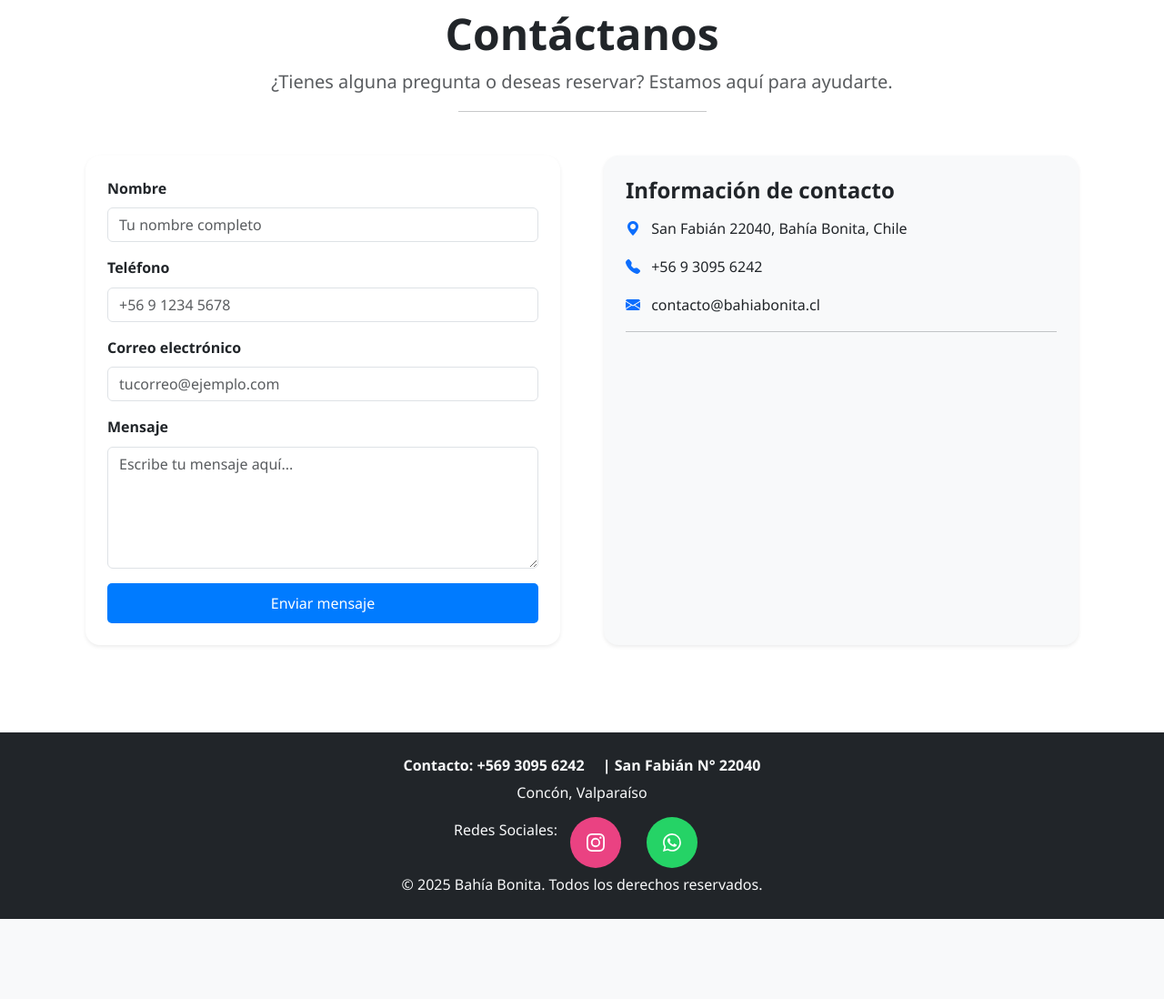
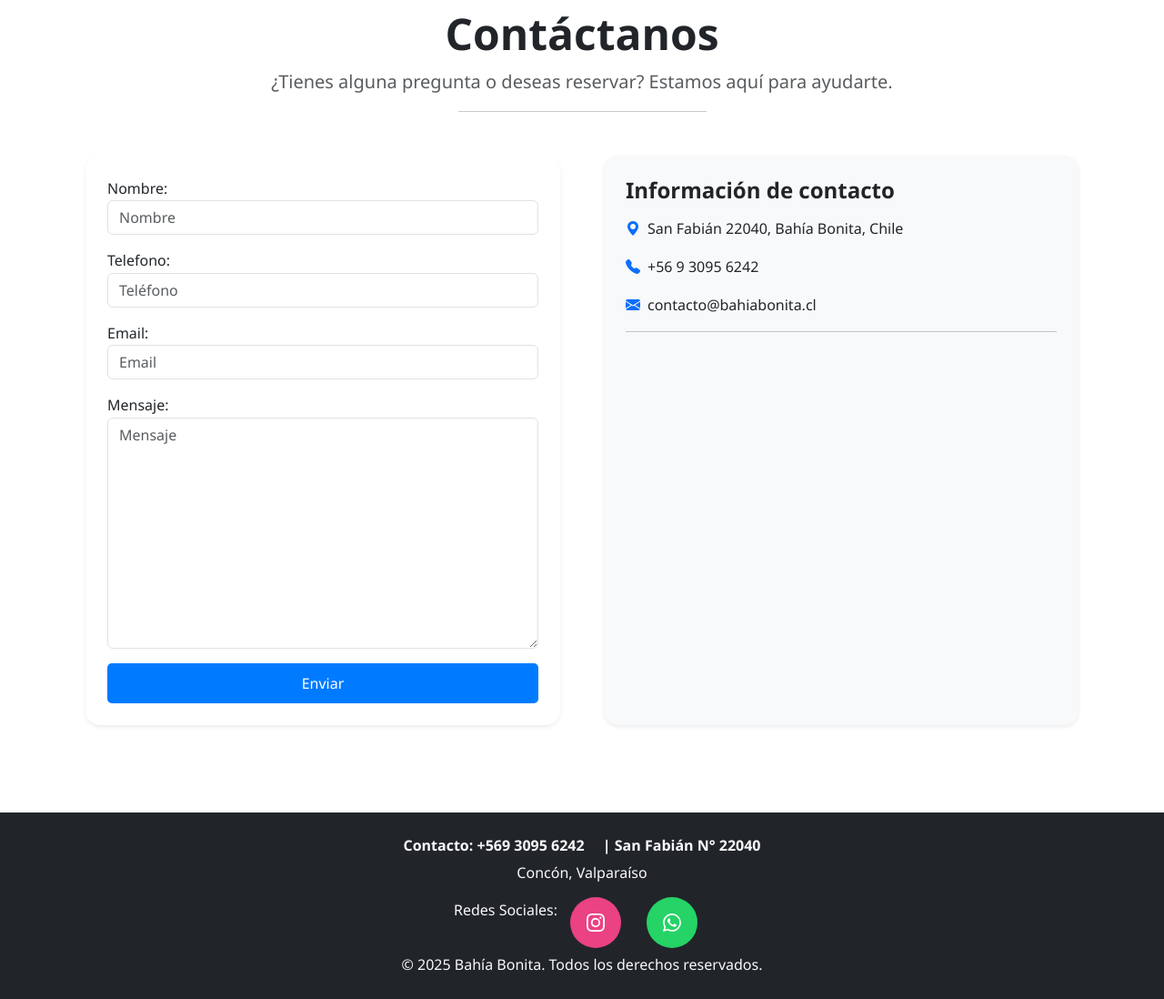
Before and after one commit to MaDemartini/BahiaBonita, a Django app: page /contacto/ in a window 1280 px wide. Shown: the part 190-1288 px from the top of the page at 91% size. Before the commit the page ends 1200 px from the top, so only its background shows below. Run offline with Django 5.2, Linux system fonts and the light colour scheme; some libraries are stand-ins or nearby versions.

Commit message:
contacto
se deja funcionando contacto

```diff
--- a/projects/forms.py
+++ b/projects/forms.py
@@ -1,6 +1,6 @@
 from django import forms
 from django.core.exceptions import ValidationError
-from .models import Persona, Departamento, Reserva
+from .models import Contacto, Persona, Departamento, Reserva
 from .utils import validar_dv  # Asegúrate de tener esta función implementada
 from django.contrib.auth.hashers import make_password
 
@@ -113,5 +113,14 @@ class AddDeptoForm(forms.ModelForm):
             'mantenimiento': forms.CheckboxInput(),
         }
 
-class FotoPerfilForm(forms.Form):
-    foto = forms.ImageField(required=True)
+
+class ContactoForm(forms.ModelForm):
+    class Meta:
+        model = Contacto
+        fields = ['nombre', 'telefono', 'email', 'mensaje']
+        widgets = {
+            'nombre': forms.TextInput(attrs={'class': 'form-control', 'placeholder': 'Nombre'}),
+            'telefono': forms.TextInput(attrs={'class': 'form-control', 'placeholder': 'Teléfono'}),
+            'email': forms.EmailInput(attrs={'class': 'form-control', 'placeholder': 'Email'}),
+            'mensaje': forms.Textarea(attrs={'class': 'form-control', 'placeholder': 'Mensaje'}),
+        }
--- a/projects/models.py
+++ b/projects/models.py
@@ -159,3 +159,12 @@ class view_resumen_reserva(models.Model):
     class Meta:
         managed = False
         db_table = 'view_resumen_reserva'
+
+
+class Contacto(models.Model):
+    id_contacto = models.AutoField(primary_key=True)
+    nombre = models.CharField(max_length=50)
+    telefono = models.CharField(max_length=15)
+    email = models.EmailField(max_length=100)
+    mensaje = models.TextField()
+    fecha_creacion = models.DateTimeField(auto_now_add=True)
--- a/projects/static/css/style.css
+++ b/projects/static/css/style.css
@@ -391,7 +391,7 @@ form {
 .icono-usuario {
     font-size: 120px;
     color: #0d6efd;
-    margin-top: 40px;
+    margin-bottom: 10px;
 
 }
 /* Fin de archivo */
--- a/projects/templates/contacto.html
+++ b/projects/templates/contacto.html
@@ -7,32 +7,21 @@
 <div class="container py-5">
     <div class="text-center mb-5">
         <h1 class="display-5 fw-bold">Contáctanos</h1>
-        <p class="lead text-muted">¿Tienes alguna pregunta o deseas reservar? Estamos aquí para ayudarte.</p>
+        <p class="lead text-muted">¿Tienes alguna pregunta o deseas reservar?
+            Estamos aquí para ayudarte.</p>
         <hr class="w-25 mx-auto">
     </div>
 
     <div class="row g-5">
         <!-- Formulario de contacto -->
         <div class="col-md-6">
-            <div class="card shadow-sm rounded-4 p-4">
-                <form>
-                    <div class="mb-3">
-                        <label for="nombre" class="form-label fw-semibold">Nombre</label>
-                        <input type="text" class="form-control" id="nombre" placeholder="Tu nombre completo" required>
+            <div class="shadow-sm rounded-4 p-4">
+                <form method="POST">
+                    {% csrf_token %}
+                    {{ contactoForm.as_p }}
+                    <div class="d-grid">
+                        <button type="submit" class="btn btn-primary">Enviar</button>
                     </div>
-                    <div class="mb-3">
-                        <label for="telefono" class="form-label fw-semibold">Teléfono</label>
-                        <input type="tel" class="form-control" id="telefono" placeholder="+56 9 1234 5678" required>
-                    </div>
-                    <div class="mb-3">
-                        <label for="correo" class="form-label fw-semibold">Correo electrónico</label>
-                        <input type="email" class="form-control" id="correo" placeholder="tucorreo@ejemplo.com" required>
-                    </div>
-                    <div class="mb-3">
-                        <label for="mensaje" class="form-label fw-semibold">Mensaje</label>
-                        <textarea class="form-control" id="mensaje" rows="5" placeholder="Escribe tu mensaje aquí..." required></textarea>
-                    </div>
-                    <button type="submit" class="btn btn-primary w-100">Enviar mensaje</button>
                 </form>
             </div>
         </div>
@@ -41,9 +30,9 @@
         <div class="col-md-6">
             <div class="bg-light rounded-4 shadow-sm p-4 h-100">
                 <h4 class="fw-bold mb-3">Información de contacto</h4>
-                <p><i class="bi bi-geo-alt-fill me-2 text-primary"></i> San Fabián 22040, Bahía Bonita, Chile</p>
-                <p><i class="bi bi-telephone-fill me-2 text-primary"></i> +56 9 3095 6242</p>
-                <p><i class="bi bi-envelope-fill me-2 text-primary"></i> contacto@bahiabonita.cl</p>
+                <p><i class="bi bi-geo-alt-fill me-2 text-primary"></i>San Fabián 22040, Bahía Bonita, Chile</p>
+                <p><i class="bi bi-telephone-fill me-2 text-primary"></i>+56 9 3095 6242</p>
+                <p><i class="bi bi-envelope-fill me-2 text-primary"></i>contacto@bahiabonita.cl</p>
                 <hr>
             </div>
         </div>
--- a/projects/templates/profile.html
+++ b/projects/templates/profile.html
@@ -8,7 +8,7 @@
 
   <!-- Imagen o icono -->
   <div id="preview-container">
-    <i id="default-icon" class="bi bi-person-circle icono-usuario" style="font-size: 120px;"></i>
+    <i id="default-icon" class="bi bi-person-circle icono-usuario"></i>
     <img id="preview-image" src="#" alt="Vista previa" style="display: none; width: 120px; height: 120px; object-fit: cover; border-radius: 50%;">
   </div>
 
@@ -17,6 +17,8 @@
     <label for="archivo" class="btn btn-primary">Subir nueva foto</label>
     <input type="file" id="archivo" accept="image/*" hidden>
   </div>
+  <br>
+  <p>Hola {{ nombre }} {{ apellido }}</p>
 </div>
 
 {% endblock %}
--- a/projects/urls.py
+++ b/projects/urls.py
@@ -1,5 +1,5 @@
 from rest_framework import routers
-from .api import PersonaViewSet, ClienteViewSet, AdministradorViewSet,DepartamentoViewSet,ReservaViewSet
+from .api import PersonaViewSet, ClienteViewSet, AdministradorViewSet,DepartamentoViewSet,ReservaViewSet,ContactoViewSet
 from django.contrib import admin
 from django.urls import path, include
 from .views import api_login
@@ -15,6 +15,7 @@ router.register('api/administrador', AdministradorViewSet, 'administrador')
 router.register('api/depto', DepartamentoViewSet, 'departamento')
 router.register('api/reserva', ReservaViewSet, 'reserva')
 router.register('api/addDepto', DepartamentoViewSet, 'add_depto')
+router.register('api/contacto', ContactoViewSet, 'contacto')
 
 
 urlpatterns = [
--- a/projects/views.py
+++ b/projects/views.py
@@ -5,8 +5,11 @@ from django.contrib import messages
 from django.http import JsonResponse
 from django.core.paginator import Paginator
 from django.utils.dateparse import parse_date
+from django.core.mail import send_mail
+
+
 from .models import Cliente, Departamento, Reserva, Persona
-from .forms import LoginForm, RegisterForm, AddDeptoForm, ReservaForm
+from .forms import ContactoForm, LoginForm, RegisterForm, AddDeptoForm, ReservaForm
 from django.shortcuts import render, HttpResponse, redirect,  get_object_or_404
 from rest_framework.decorators import api_view
 from rest_framework.response import Response
@@ -401,21 +404,108 @@ def logout(request):
 #perfil
 
 def profile(request):
-    return render(request, 'profile.html')
+    # Email desde la sesión (puede venir desde login personalizado)
+    email = request.session.get('usuario', {}).get('email')
 
+    if not email:
+        return render(request, 'profile.html', {
+            'error': 'No hay sesión activa o falta el correo.'
+        })
 
+    try:
+        # Llama al endpoint con filtro por email
+        url = f"{settings.URL_API_REGISTRO}?email={email}"
+        response = requests.get(url)
 
+        if response.status_code == 200:
+            personas = response.json()
 
+            # Verifica si viene como lista o diccionario (depende de tu API)
+            if isinstance(personas, list) and personas:
+                persona = personas[0]  # Primer resultado
+            elif isinstance(personas, dict) and 'nombre' in personas:
+                persona = personas
+            else:
+                return render(request, 'profile.html', {
+                    'error': 'No se encontró una persona con ese correo.'
+                })
 
+            nombre = persona.get('nombre')
+            apellido = persona.get('apellido')
+            direccion = persona.get('direccion')
+            telefono = persona.get('telefono')
+
+            return render(request, 'profile.html', {
+                'nombre': nombre,
+                'apellido': apellido,
+                'email': email,
+                'direccion': direccion,
+                'telefono': telefono,
+            })
+        else:
+            return render(request, 'profile.html', {
+                'error': 'No se pudo acceder a la API.'
+            })
+
+    except Exception as e:
+        return render(request, 'profile.html', {
+            'error': f'Error al consultar la API: {str(e)}'
+        })
+
+##########################################################################
+#Subir imagen a supabase
+# def img_supabase(file, user_id):
+#     url =
+
+##########################################################################
+#contacto
+
+def contacto(request):
+    if request.method == 'POST':
+        contactoForm = ContactoForm(request.POST)
+        if contactoForm.is_valid():
+            data = contactoForm.cleaned_data
+            print("Datos enviados a la API:", data)
+            try:
+                #guardar mediante api
+                url_api_contacto = settings.URL_API_CONTACTO
+                print("Enviando datos al endpoint:", url_api_contacto)
+                response = requests.post(url_api_contacto, json=data)
+                print("Código de respuesta:", response.status_code)
+                print("Respuesta de la API:", response.text)
+                if response.status_code in [200, 201]:
+                    send_mail(
+                        subject=f"Nuevo mensaje de contacto: {data['nombre']}",
+                        message=f"""
+                            Nombre: {data['nombre']}
+                            Teléfono: {data['telefono']}
+                            Email: {data['email']}
+
+                            Mensaje:
+                            {data['mensaje']}
+                            """,
+                        from_email=settings.DEFAULT_FROM_EMAIL,
+                        recipient_list=[settings.EMAIL_CONTACTO],
+                        fail_silently=False
+                    )
+
+                    messages.success(request, 'Mensaje enviado correctamente.')
+                    return redirect('index')
+                else:
+                    messages.error(request, f"Error al guardar en API: {response.status_code}")
+            except Exception as e:
+                messages.error(request, f"Error al procesar solicitud: {e}")
+    else:
+        contactoForm = ContactoForm()
+
+    return render(request, 'contacto.html', {'contactoForm': contactoForm})
 
 
 ##########################################################################
+
 def inicio_pago(request):
     return render(request, 'inicio_pago.html')
 
 
-def contacto(request):
-    return render(request, 'contacto.html')
-
 def estadisticas(request):
     return render(request, 'estadisticas.html')
```
Also changed, not shown: bahia_bonita/settings.py (+11 -0 lines), projects/api.py (+8 -2 lines), projects/serializers.py (+7 -1 lines), projects/migrations/0004_merge_20250602_1546.py (added), projects/migrations/0005_contacto.py (added).
